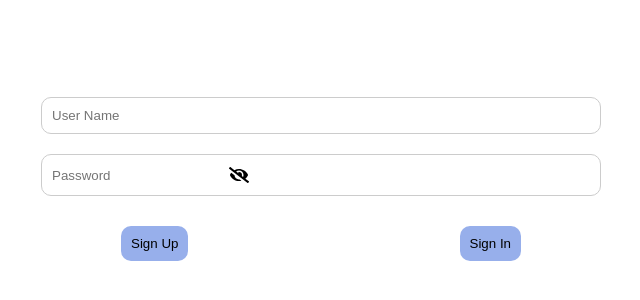
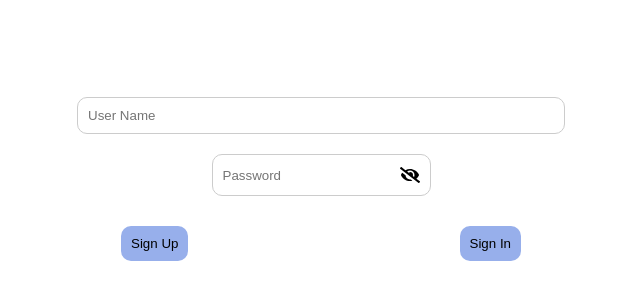
Before and after one commit to ankitt8/moneytracker, a React (Create React App) app: page /login in a window 1280 px wide. Shown: the part 214-514 px from the top of the page, without its empty margins (79-719 px from the left). Built offline with nearby package versions, Linux system fonts and the light colour scheme.

Commit message:
Fixed Layout of eye icon in password filed - Removed width 70% from input wrapper - Removed redundant box-shadow - Added width 61% to the parent of username input(its a very bad quickfix need to think of better soln)

```diff
--- a/src/components/Login.tsx
+++ b/src/components/Login.tsx
@@ -25,7 +25,7 @@ const Login: React.FC = () => {
         if(error){
             setError(error);
             return;
-        };
+        }
         signin({username, password})
             .then(
                 (userSavedDetails) => {
@@ -68,7 +68,7 @@ const Login: React.FC = () => {
         <StyledFormWrapper>
             <StyledForm>
                 <StyledError>{error}</StyledError>
-                <StyledInputWrapper>
+                <StyledInputWrapper style={{width: '61%'}}>
                     <StyledInput type="text" name="userid" id="userid" placeholder="User Name"
                            autoComplete="username"
                            onChange={(e) => setUserName(e.target.value)}
@@ -147,11 +147,9 @@ const StyledInputWrapper = styled.div`
   display: flex;
   margin: 10px 0;
   padding: 10px;
-  width: 70%;
   border-radius: 10px;
   outline: none;
   border: 0.5px solid #ccc;
-  box-shadow: none;
 `;
 
 const StyledButtonWrapper = styled.div`
```
